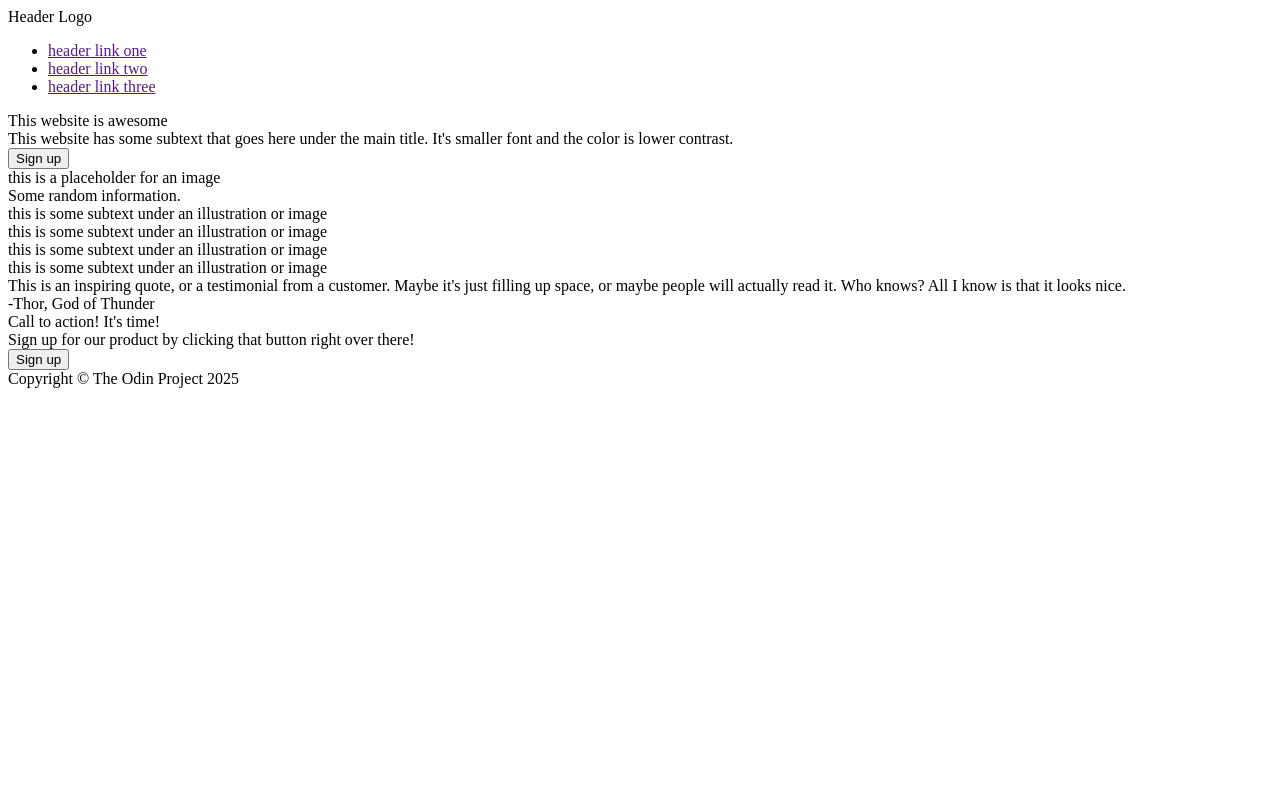
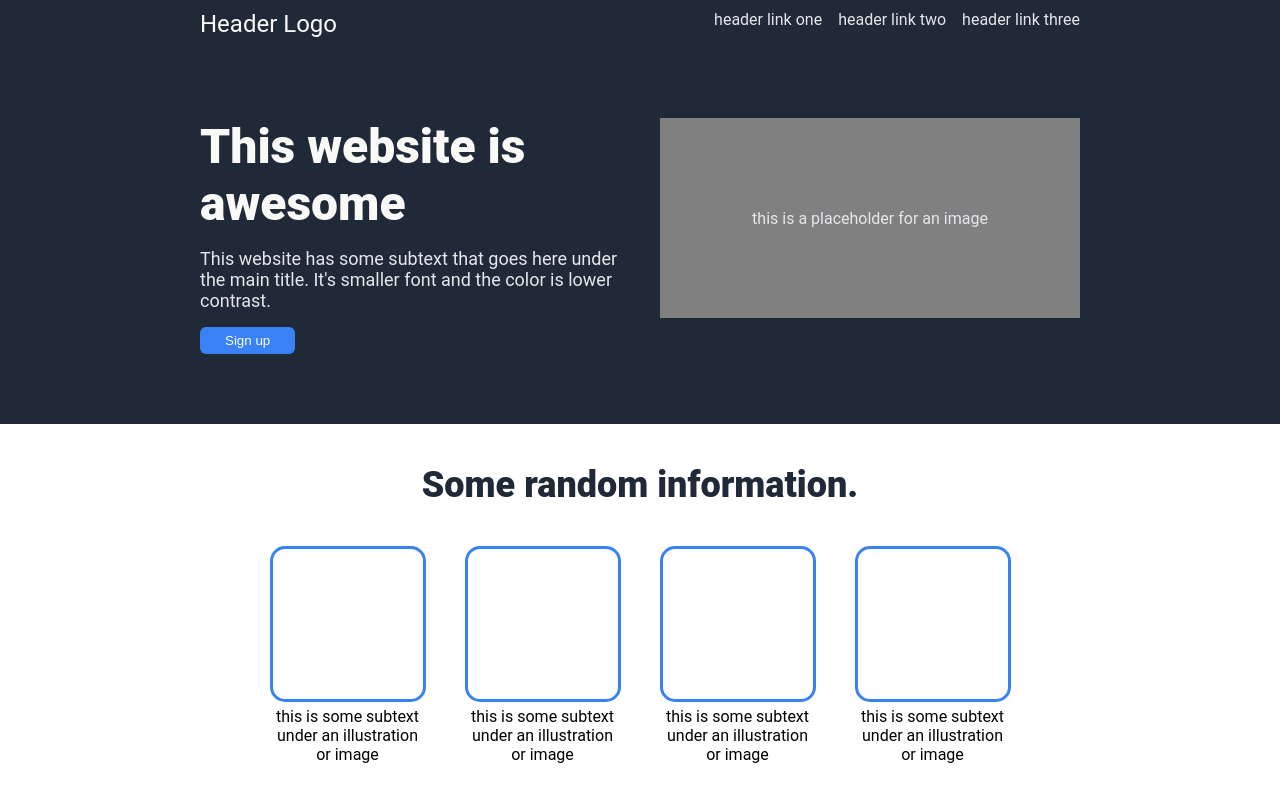
Before and after one commit to anveqn/landing-page, a plain HTML site: page index.html in a window 1280 px wide. Shown: the top 800 px of the page. Drawn offline with Linux system fonts and the light colour scheme.

Commit message:
Add styles to every element on the page

```diff
--- a/index.html
+++ b/index.html
@@ -20,8 +20,8 @@
         </div>
         <div class="main">
             <div class="hero">
-                <div class="hero">This website is awesome</div>
-                <div class="desc">This website has some subtext that goes here under the main title. It's smaller font and the color is lower contrast.</div>
+                <div class="hero-title">This website is awesome</div>
+                <div class="hero-desc">This website has some subtext that goes here under the main title. It's smaller font and the color is lower contrast.</div>
                 <button class="sign-up">Sign up</button>
             </div>
             <div class="image">
--- a/styles.css
+++ b/styles.css
@@ -0,0 +1,188 @@
+body {
+    font-family: "Roboto", 'Times New Roman';
+    display: flex;
+    flex-direction: column;
+    margin: 0;
+    align-content: center;
+}
+
+.top, .footer {
+    background-color: #1F2937;
+    color: #E5E7EB;
+}
+
+.logo {
+    color: #F9FAF8;
+    font-size: 24px;
+}
+
+.hero-title {
+    font-size: 48px;
+    color: #F9FAF8;
+    font-weight: 900;
+}
+
+.hero-desc {
+    font-size: 18px;
+    color: #E5E7EB;
+}
+
+button, .box {
+    background-color: #3882F6;
+}
+
+ul {
+    list-style-type: none;
+    margin: 0;
+    padding: 0;
+    display: flex;
+    gap: 16px;
+}
+
+a {
+    text-decoration: none;
+}
+
+.header {
+    display: flex;
+    justify-content: space-between;
+    margin-bottom: 60px;
+    padding: 10px 200px;
+}
+
+.main {
+    display: flex;
+    padding: 10px 200px;
+    margin-bottom: 60px;
+    gap: 40px;
+    justify-content: space-between;
+}
+
+.hero {
+    width: 500px;
+}
+
+.hero-desc, .hero-title {
+    margin-bottom: 16px;
+}
+
+.image {
+    width: 500px;
+    height: 200px;
+    background-color: gray;
+    display: flex;
+    justify-content: center;
+    align-items: center;
+    flex-shrink: 1;
+}
+
+.right-links a {
+    color: #E5E7EB;
+}
+
+.sign-up {
+    padding: 6px 25px;
+    border-radius: 6px;
+    border-style: none;
+    color: white;
+}
+
+.subscription .sign-up {
+    border-width: 2px;
+    border-color: white;
+    border-style: solid;
+}
+
+.information {
+    display: flex;
+    flex-direction: column;
+    align-items: center;
+    justify-content: center;
+    margin-bottom: 100px;
+}
+
+.information-header {
+    font-size: 36px;
+    font-weight: 900;
+    color: #1F2937;
+    padding: 40px;
+}
+
+.illustration {
+    width: 150px;
+    height: 150px;
+    border-color: #3882F6;
+    border-width: 3px;
+    border-style: solid;
+    border-radius: 15px;
+    margin-bottom: 5px;
+}
+
+.information-content {
+    display: flex;
+    gap: 45px;
+
+}
+
+.item {
+    width: 150px;
+    display: flex;
+    flex-direction: column;
+    align-items: center;
+    text-align: center;
+}
+
+.quote-section {
+    background-color: #E5E7EB;
+    padding: 100px;
+    display: flex;
+    flex-direction: column;
+    align-items: center;
+
+}
+
+.quote {
+    font-size: 36px;
+    font-weight: 200;
+    font-style: italic;
+    flex-wrap: nowrap;
+    margin: 10px 100px;
+}
+
+.quote-author {
+    text-align: right;
+    font-weight: bold;
+    font-size: 18px;
+    margin: 0 100px;
+    align-self: flex-end;
+}
+
+.subscription {
+
+    margin: auto;
+    padding: 70px;
+}
+
+.box {
+    border-radius: 10px;
+    display: flex;
+    padding: 50px 100px;
+    justify-content: space-around;
+    align-items: center;
+    color: #F9FAF8;
+    gap: 100px;
+}
+
+.box a {
+    color:#F9FAF8;
+}
+
+.call {
+    font-size: 24px;
+    font-weight: bold;
+}
+
+.footer {
+    text-align: center;
+    padding: 30px;
+}
```
